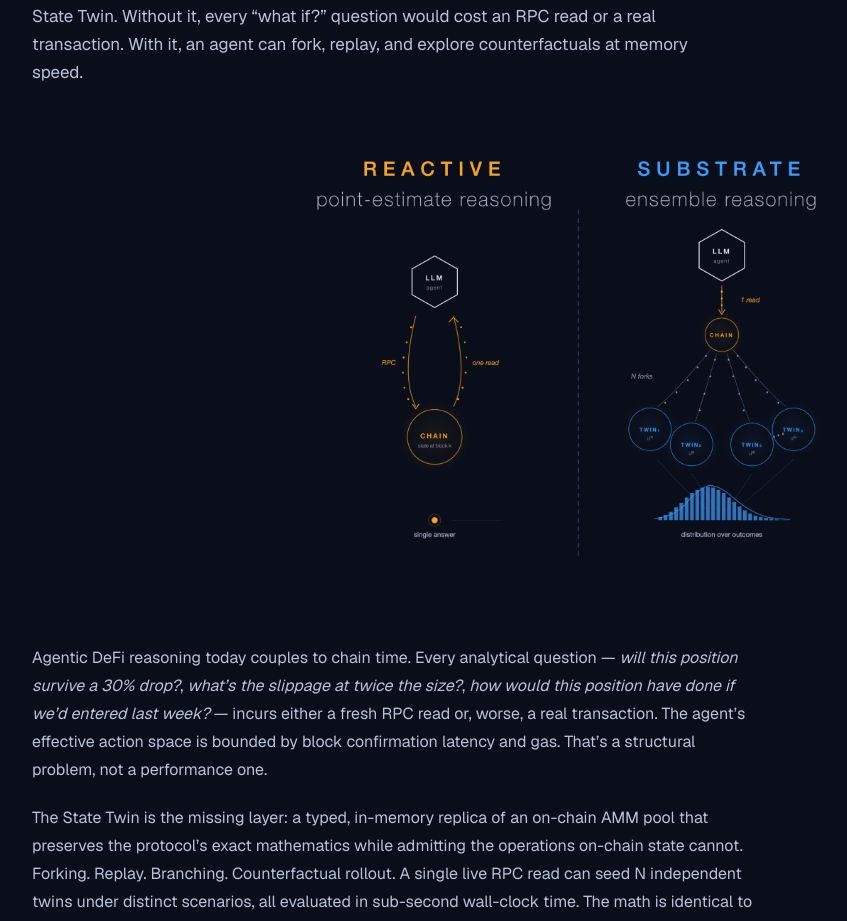
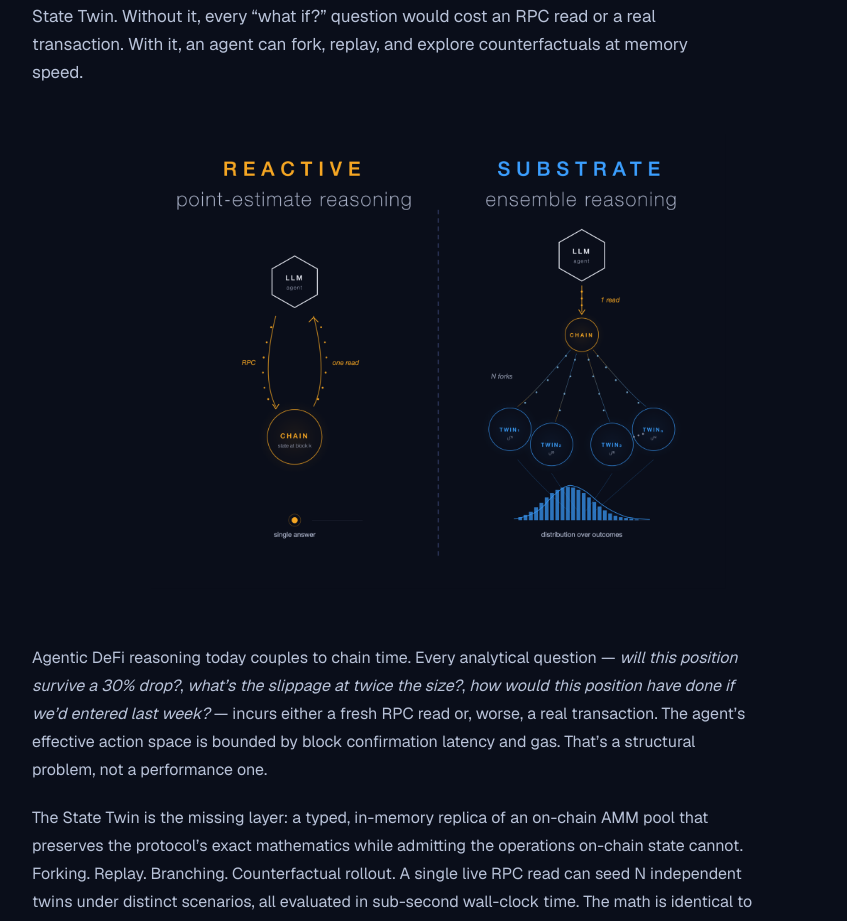
Before and after one commit to defimind-ai/defimind-ui, a Next.js app: page /cleo in a window 1280 px wide. Shown: the part 4120-5041 px from the top of the page, without its empty margins (58-905 px from the left). Built offline with nearby package versions, Linux system fonts and the light colour scheme.

Commit message:
State Twin diagram: left-align with section text (remove justify-center wrapper)

```diff
--- a/src/app/cleo/page.tsx
+++ b/src/app/cleo/page.tsx
@@ -344,6 +344,10 @@ chain_id = 1`}</CodeBlock>
           Deliberate visual contrast with the Hero: Cleo lives in her parchment
           card (she's a character), the substrate lives natively on the dark
           page (it's infrastructure).
+
+          The diagram container is LEFT-ALIGNED with the text above and below
+          (no flex/justify-center wrapper) — matches the page convention used
+          by the CodeBlocks in "What she does" and "Under the hood".
         */}
         <section className="border-t border-[rgb(58_106_120/0.2)] px-8 py-20">
           <div className="mx-auto max-w-[1100px]">
@@ -357,16 +361,7 @@ chain_id = 1`}</CodeBlock>
               counterfactuals at memory speed.
             </SectionLede>
 
-            {/*
-              Diagram — designed for the dark page, sits natively on it.
-              Uses Next.js Image with `fill` + `object-contain` so the file's
-              natural aspect ratio is preserved regardless of what it actually
-              is. The 16:9 aspect-ratio container is a sensible default for a
-              diagram; if the file is a different shape, the image scales to
-              fit centered with empty page-color margins.
-            */}
-            <div className="my-12 flex justify-center">
-              <div className="relative aspect-[16/9] w-full max-w-[820px]">
+            <div className="relative my-12 aspect-[16/9] w-full max-w-[820px]">
               <Image
                 src="/state-twins.png"
                 alt="State Twin mechanism: an off-chain replica of on-chain AMM pool state that enables forking, replay, and counterfactual reasoning without each query incurring a new RPC call"
@@ -374,7 +369,6 @@ chain_id = 1`}</CodeBlock>
                 sizes="(min-width: 820px) 820px, 100vw"
                 className="object-contain"
               />
-              </div>
             </div>
 
             <div className="max-w-[68ch] space-y-5 text-base leading-[1.75] text-[var(--color-text-secondary)]">
```
Lines whose indentation alone changed are shown as unchanged.
